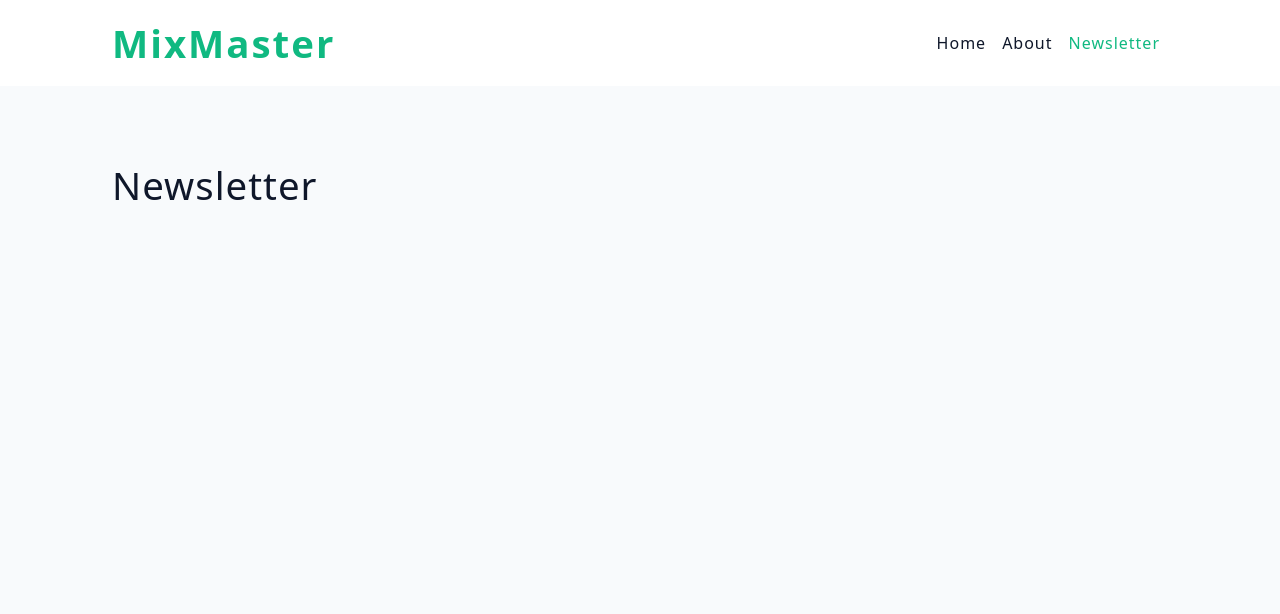
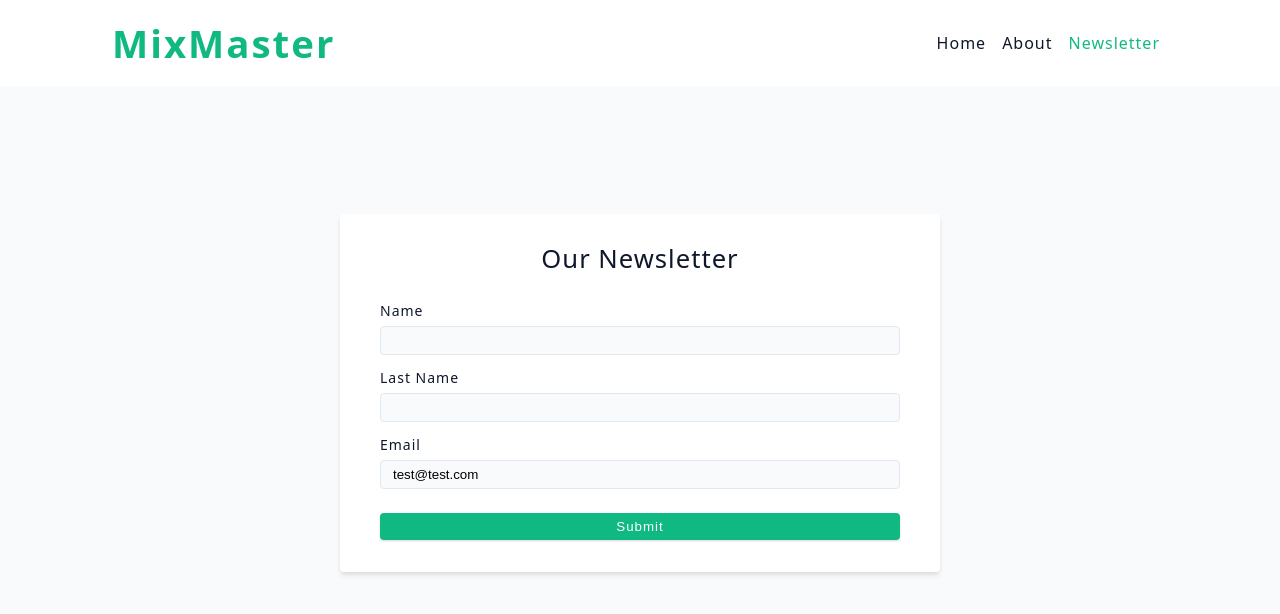
Before and after one commit to fugasok/Mix-master-react, a React (Vite) app: page /newsletter in a window 1280 px wide. Shown: the top 614 px of the page. Built offline with nearby package versions, Linux system fonts and the light colour scheme.

Commit message:
Newsletter form, submitting and error handle

```diff
--- a/src/App.jsx
+++ b/src/App.jsx
@@ -12,6 +12,7 @@
 
 import { loader as landingLoader } from './pages/Landing';
 import { loader as singleCoctailLoader } from './pages/Coctail';
+import { action as newsletterAction } from './pages/Newsletter';
 
 const router = createBrowserRouter([
 	{
@@ -34,6 +35,7 @@
 			{
 				path: 'newsletter',
 				element: <Newsletter />,
+				action: newsletterAction,
 			},
 			{
 				path: 'about',
--- a/src/main.jsx
+++ b/src/main.jsx
@@ -1,11 +1,14 @@
 import React from 'react';
 import ReactDOM from 'react-dom/client';
 import App from './App';
+import 'react-toastify/dist/ReactToastify.css';
 
 import './index.css';
+import { ToastContainer } from 'react-toastify';
 
 ReactDOM.createRoot(document.getElementById('root')).render(
-  <React.StrictMode>
-    <App />
-  </React.StrictMode>
+	<React.StrictMode>
+		<ToastContainer position='top-center' autoClose={2000} />
+		<App />
+	</React.StrictMode>
 );
--- a/src/pages/Newsletter.jsx
+++ b/src/pages/Newsletter.jsx
@@ -1,6 +1,84 @@
+import { Form, redirect, useNavigation } from 'react-router-dom';
+import axios from 'axios';
+import { toast } from 'react-toastify';
+
+const newsletterUrl = 'https://www.course-api.com/cocktails-newsletter';
+
+export const action = async ({ request }) => {
+	const formData = await request.formData();
+	const data = Object.fromEntries(formData);
+
+	try {
+		const response = await axios.post(newsletterUrl, data);
+		toast.success(response.data.msg);
+		return redirect('/');
+	} catch (error) {
+		console.log(error);
+		toast.error(error?.response?.data?.msg);
+		return error;
+	}
+};
+
 const Newsletter = () => {
-  return (
-    <h2>Newsletter</h2>
-  )
-}
-export default Newsletter
+	const navigation = useNavigation();
+	const isSubmitting = navigation.state === 'submitting';
+
+	return (
+		<Form className='form' method='POST'>
+			<h4 style={{ textAlign: 'center', marginBottom: '2rem' }}>
+				Our newsletter
+			</h4>
+			{/*name*/}
+			<div className='form-row'>
+				<label htmlFor='name' className='form-label'>
+					Name
+				</label>
+				<input
+					type='text'
+					className='form-input'
+					name='name'
+					id='name'
+					defaultValue=''
+					required
+				/>
+			</div>
+			{/*lastname*/}
+			<div className='form-row'>
+				<label htmlFor='lastName' className='form-label'>
+					Last name
+				</label>
+				<input
+					type='text'
+					className='form-input'
+					name='lastName'
+					id='lastName'
+					defaultValue=''
+					required
+				/>
+			</div>
+			{/*email*/}
+			<div className='form-row'>
+				<label htmlFor='email' className='form-label'>
+					Email
+				</label>
+				<input
+					type='text'
+					className='form-input'
+					name='email'
+					id='email'
+					defaultValue='test@test.com'
+					required
+				/>
+			</div>
+			<button
+				type='submit'
+				className='btn btn-block'
+				style={{ marginTop: '0.5rem' }}
+				disabled={isSubmitting}
+			>
+				{isSubmitting ? 'Submitting' : 'submit'}
+			</button>
+		</Form>
+	);
+};
+export default Newsletter;
```
